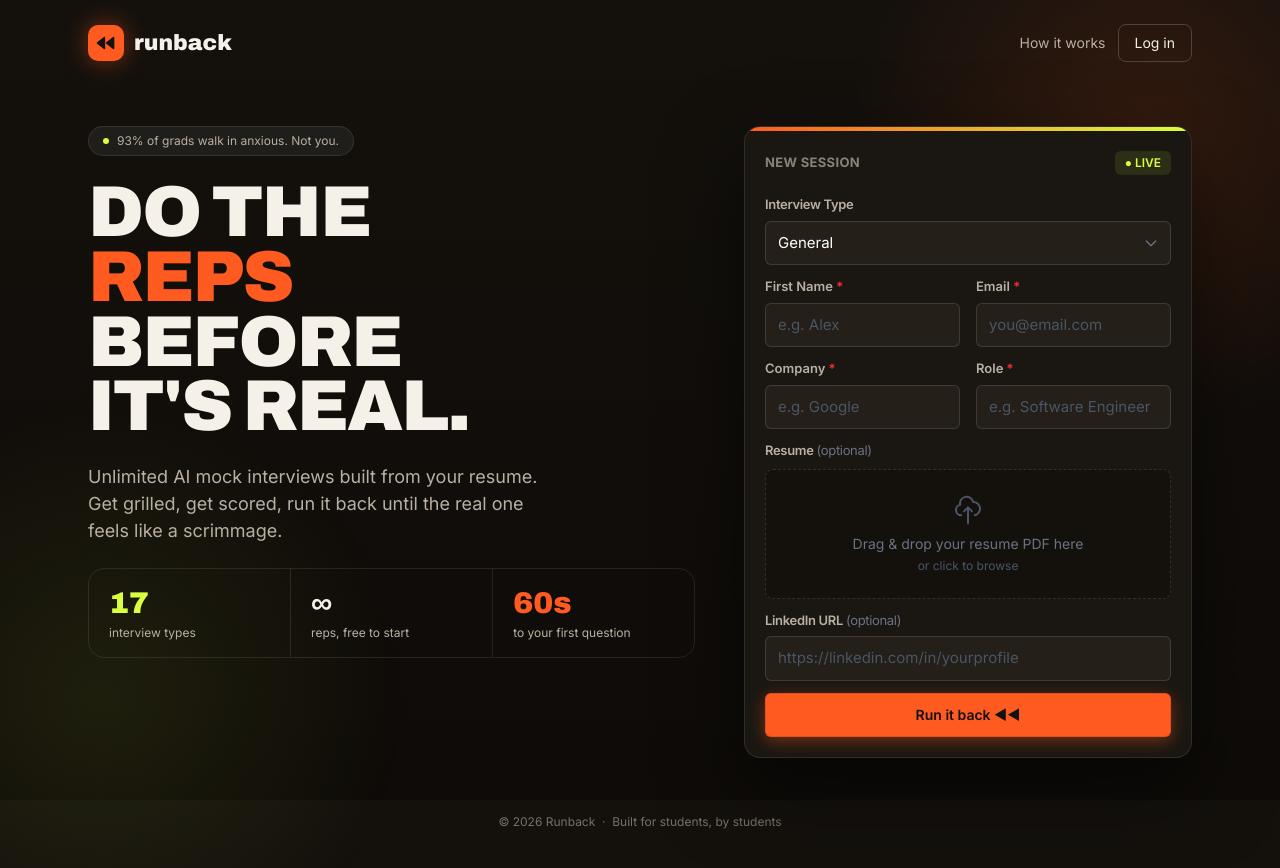
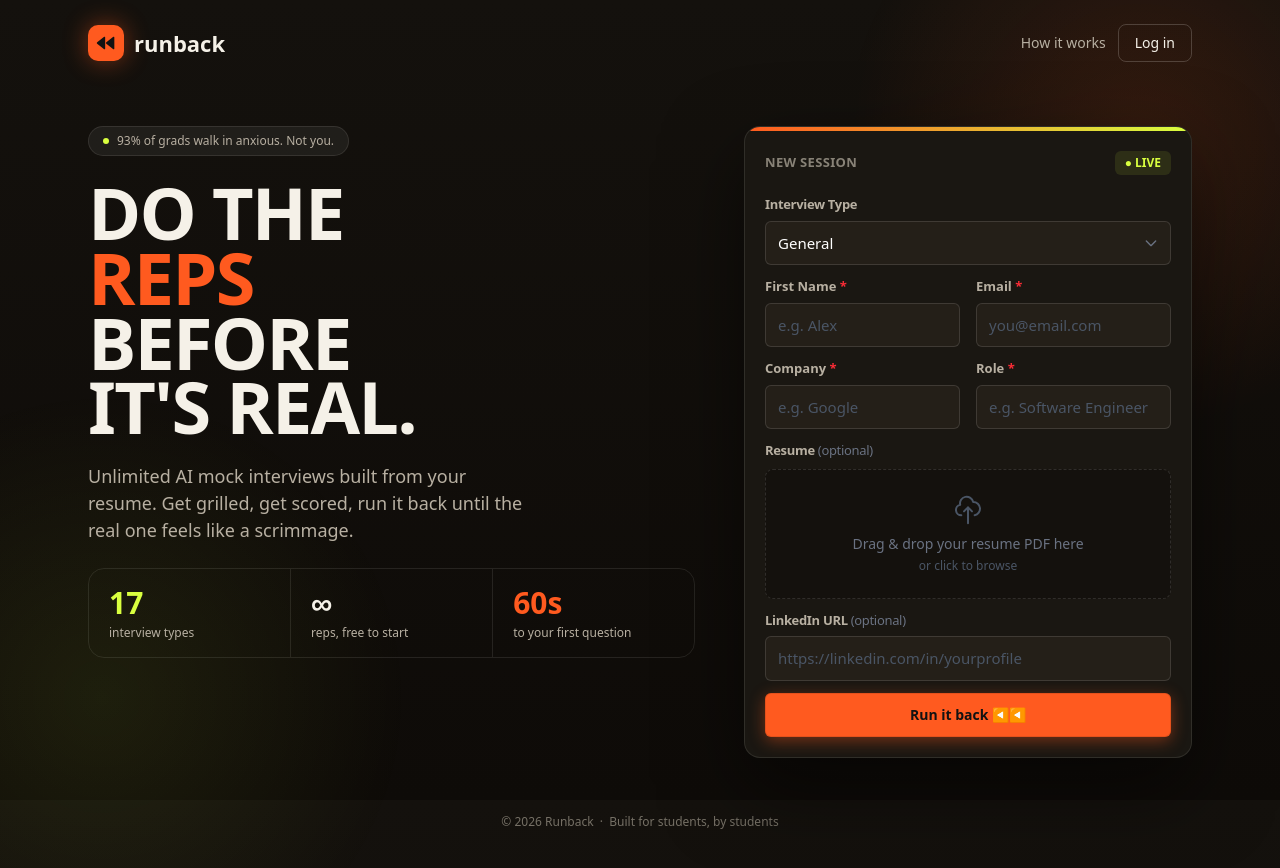
Before and after one commit to joshpanfil25-png/interview-ai, a Next.js app: page / in a window 1280 px wide. Built offline with nearby package versions, Linux system fonts and the light colour scheme.

Commit message:
self-host fonts via fontsource, remove Google Fonts network dependency

```diff
--- a/app/layout.tsx
+++ b/app/layout.tsx
@@ -1,9 +1,11 @@
 import type { Metadata } from "next";
-import { Inter, Archivo } from "next/font/google";
+import "@fontsource/inter/400.css";
+import "@fontsource/inter/500.css";
+import "@fontsource/inter/600.css";
+import "@fontsource/inter/700.css";
+import "@fontsource/archivo/800.css";
+import "@fontsource/archivo/900.css";
 import "./globals.css";
-
-const inter = Inter({ subsets: ["latin"], variable: "--font-inter" });
-const archivo = Archivo({ subsets: ["latin"], weight: ["800", "900"], variable: "--font-archivo" });
 
 export const metadata: Metadata = {
   title: "Runback — Run it back till it's easy",
@@ -22,7 +24,7 @@ export default function RootLayout({
 }) {
   return (
     <html lang="en">
-      <body className={`${inter.variable} ${archivo.variable} text-ink min-h-screen`}>
+      <body className="text-ink min-h-screen">
         {children}
       </body>
     </html>
--- a/package.json
+++ b/package.json
@@ -10,6 +10,8 @@
   },
   "dependencies": {
     "@anthropic-ai/sdk": "^0.85.0",
+    "@fontsource/archivo": "^5.2.8",
+    "@fontsource/inter": "^5.2.8",
     "@supabase/supabase-js": "^2.102.1",
     "@types/nodemailer": "^8.0.0",
     "@types/uuid": "^10.0.0",
```
Also changed, not shown: 1 other file (tests, documents, lock files or other folders).
